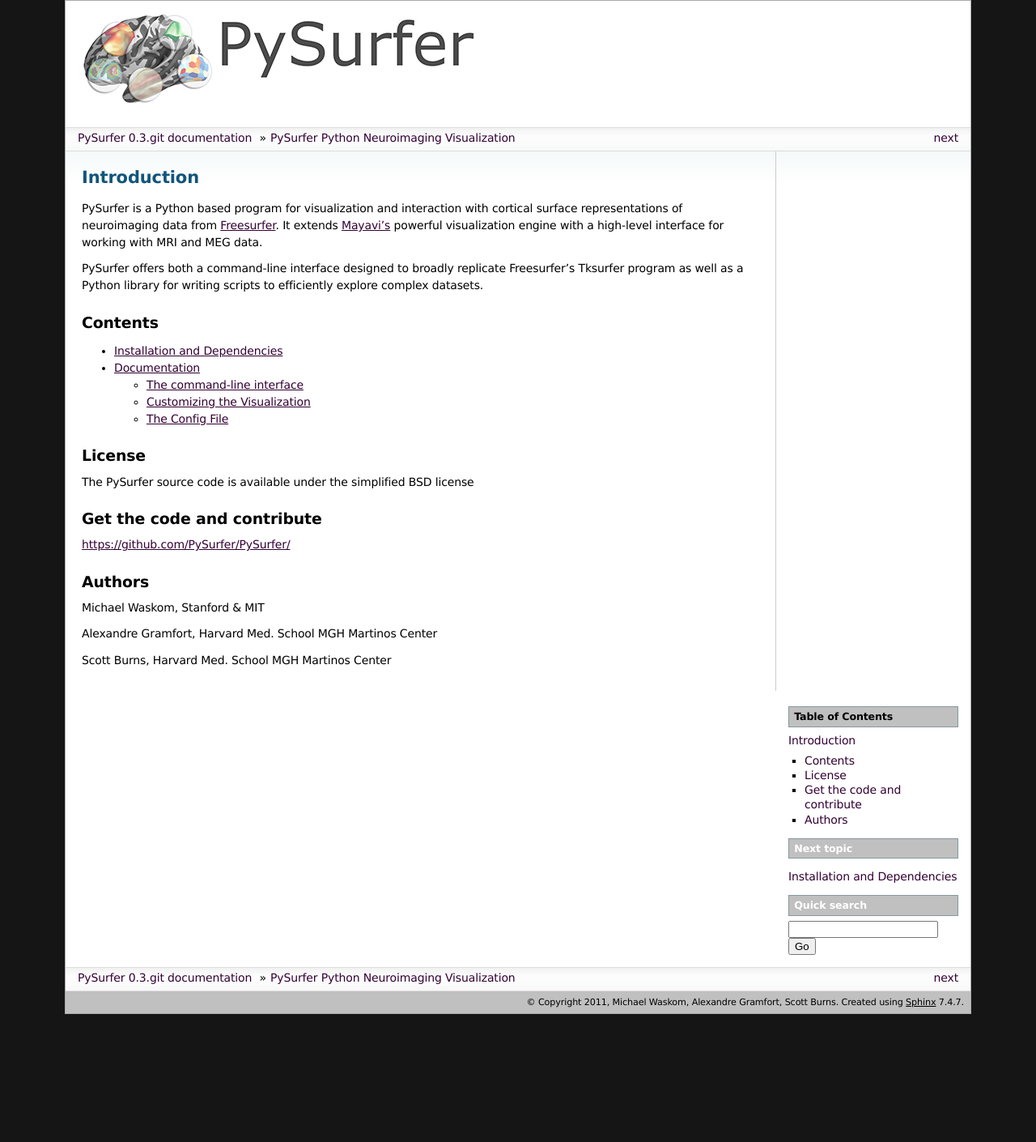
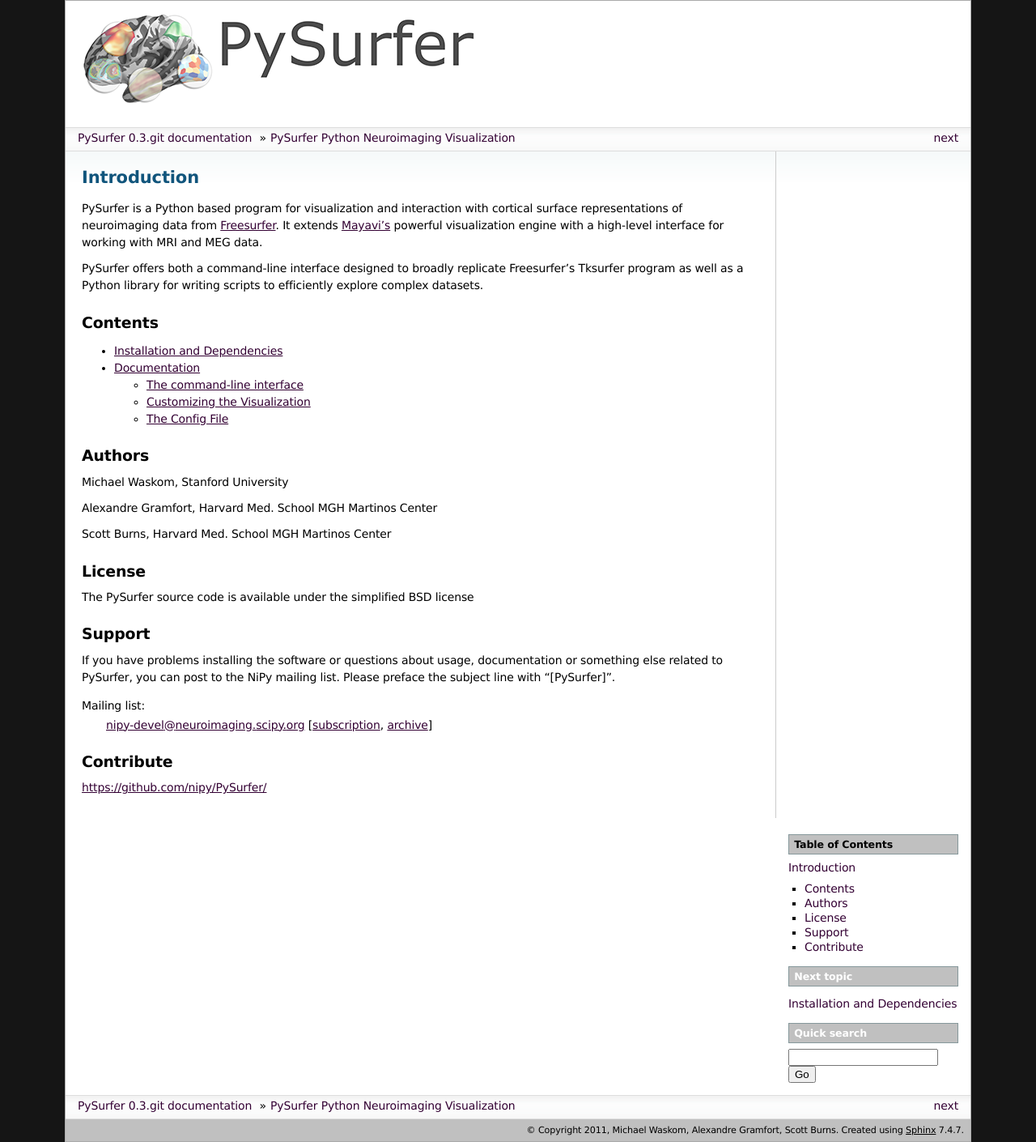
Before and after one commit to nipy/PySurfer, a Sphinx documentation site: the page built from doc/index.rst, in a window 1280 px wide. Shown: the whole page at 81% size. Built offline with Sphinx 7.4.7, drawn with Linux system fonts in a browser that asks for light colours; pages that are not in the unit, such as notebooks, are missing from menus; the version number is read from the project's files by our own code; before the commit the page ends 1252 px from its top, so only the background shows below that.

Commit message:
DOC: Minor doc updates

```diff
--- a/doc/index.rst
+++ b/doc/index.rst
@@ -22,21 +22,33 @@
     auto_examples/index.rst
     documentation/index.rst
 
+Authors
+-------
+
+Michael Waskom, Stanford University
+
+Alexandre Gramfort, Harvard Med. School MGH Martinos Center
+
+Scott Burns, Harvard Med. School MGH Martinos Center
+
 License
 -------
 
 The PySurfer source code is available under the simplified BSD license
 
-Get the code and contribute
----------------------------
-
-https://github.com/PySurfer/PySurfer/
-
-Authors
+Support
 -------
 
-Michael Waskom, Stanford & MIT
+If you have problems installing the software or questions about usage,
+documentation or something else related to PySurfer, you can post to the NiPy
+mailing list. Please preface the subject line with "[PySurfer]".
 
-Alexandre Gramfort, Harvard Med. School MGH Martinos Center
+:Mailing list:  nipy-devel@neuroimaging.scipy.org [subscription_, archive_]
 
-Scott Burns, Harvard Med. School MGH Martinos Center
+.. _subscription: http://mail.scipy.org/mailman/listinfo/nipy-devel
+.. _archive: http://mail.scipy.org/pipermail/nipy-devel
+
+Contribute
+----------
+
+https://github.com/nipy/PySurfer/
--- a/surfer/__init__.py
+++ b/surfer/__init__.py
@@ -1,4 +1,4 @@
 from io import Surface
 from viz import Brain
 
-__version__ = "0.1"
+__version__ = "0.2"
```
